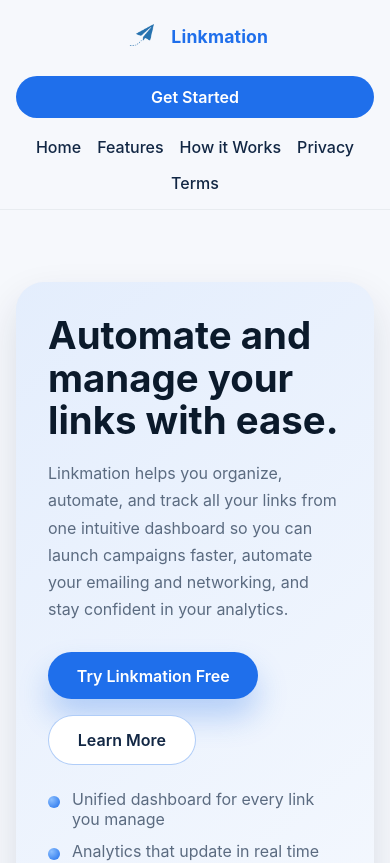
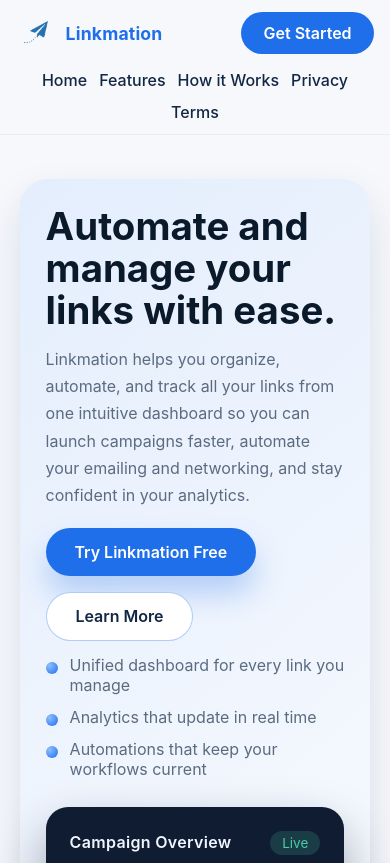
Before and after one commit to Ethan0908/networking-bot3, a Next.js app: page / in a window 390 px wide. Shown: the top 863 px of the page. Built offline with nearby package versions, Linux system fonts and the light colour scheme.

Commit message:
Auto-sync Gmail username and tighten mobile hero

```diff
--- /dev/null
+++ b/app/api/gmail/profile/route.ts
@@ -0,0 +1,41 @@
+import { google } from "googleapis";
+import { getServerSession } from "next-auth";
+import { authOptions } from "../../../../lib/auth";
+
+export const runtime = "nodejs";
+
+export async function GET() {
+  const session = await getServerSession(authOptions);
+
+  if (!session) {
+    return new Response("Unauthorised", { status: 401 });
+  }
+
+  const oauth2 = new google.auth.OAuth2(
+    process.env.GOOGLE_CLIENT_ID,
+    process.env.GOOGLE_CLIENT_SECRET,
+  );
+
+  oauth2.setCredentials({
+    access_token: (session as any).access_token,
+    refresh_token: (session as any).refresh_token,
+  });
+
+  try {
+    const gmail = google.gmail({ version: "v1", auth: oauth2 });
+    const profile = await gmail.users.getProfile({ userId: "me" });
+    const emailAddress = profile.data?.emailAddress ?? session.user?.email ?? "";
+
+    if (!emailAddress) {
+      return Response.json(
+        { error: "Email address unavailable" },
+        { status: 404 },
+      );
+    }
+
+    return Response.json({ email: emailAddress });
+  } catch (error) {
+    console.error("Failed to fetch Gmail profile", error);
+    return Response.json({ error: "Failed to fetch Gmail profile" }, { status: 500 });
+  }
+}
--- a/app/globals.css
+++ b/app/globals.css
@@ -471,43 +471,73 @@ footer {
 @media (max-width: 900px) {
   .lm-nav {
     flex-wrap: wrap;
+    gap: 1rem;
+    padding: 0.9rem clamp(1rem, 4vw, 2rem);
   }
 
   .lm-nav-links {
     flex-wrap: wrap;
     justify-content: center;
     width: 100%;
-    order: 3;
+    order: 2;
+    margin-top: 0.25rem;
   }
 
   .lm-nav-cta {
-    order: 2;
+    order: 1;
+    margin-left: auto;
   }
 
   .lm-main {
-    padding-top: 4.5rem;
+    padding-top: 3.5rem;
   }
 
   .lm-hero {
-    padding: 2.5rem;
+    padding: 2.1rem;
   }
 }
 
 @media (max-width: 640px) {
+  .lm-nav {
+    justify-content: space-between;
+    align-items: center;
+    gap: 0.75rem;
+    padding: 0.75rem 1rem;
+  }
+
+  .lm-nav-links {
+    gap: 0.75rem;
+  }
+
+  .lm-nav-cta {
+    width: auto;
+    justify-content: center;
+    padding: 0.7rem 1.4rem;
+  }
+
+  .lm-main {
+    padding: 2.75rem 1.25rem 4rem;
+  }
+
   .lm-hero {
-    padding: 2rem;
+    padding: 1.6rem;
+    gap: 1.75rem;
   }
 
   .lm-hero-copy p {
+    margin: 0.9rem 0 1.2rem;
     font-size: 1rem;
   }
 
-  .lm-nav {
-    justify-content: center;
+  .lm-hero-actions {
+    margin-bottom: 0.9rem;
   }
 
-  .lm-nav-cta {
-    width: 100%;
-    justify-content: center;
+  .lm-section {
+    margin-top: 3.25rem;
+  }
+
+  .lm-privacy {
+    padding: 2rem 1.5rem;
   }
 }
```
Also changed, not shown: app/rolodex/page.js.
